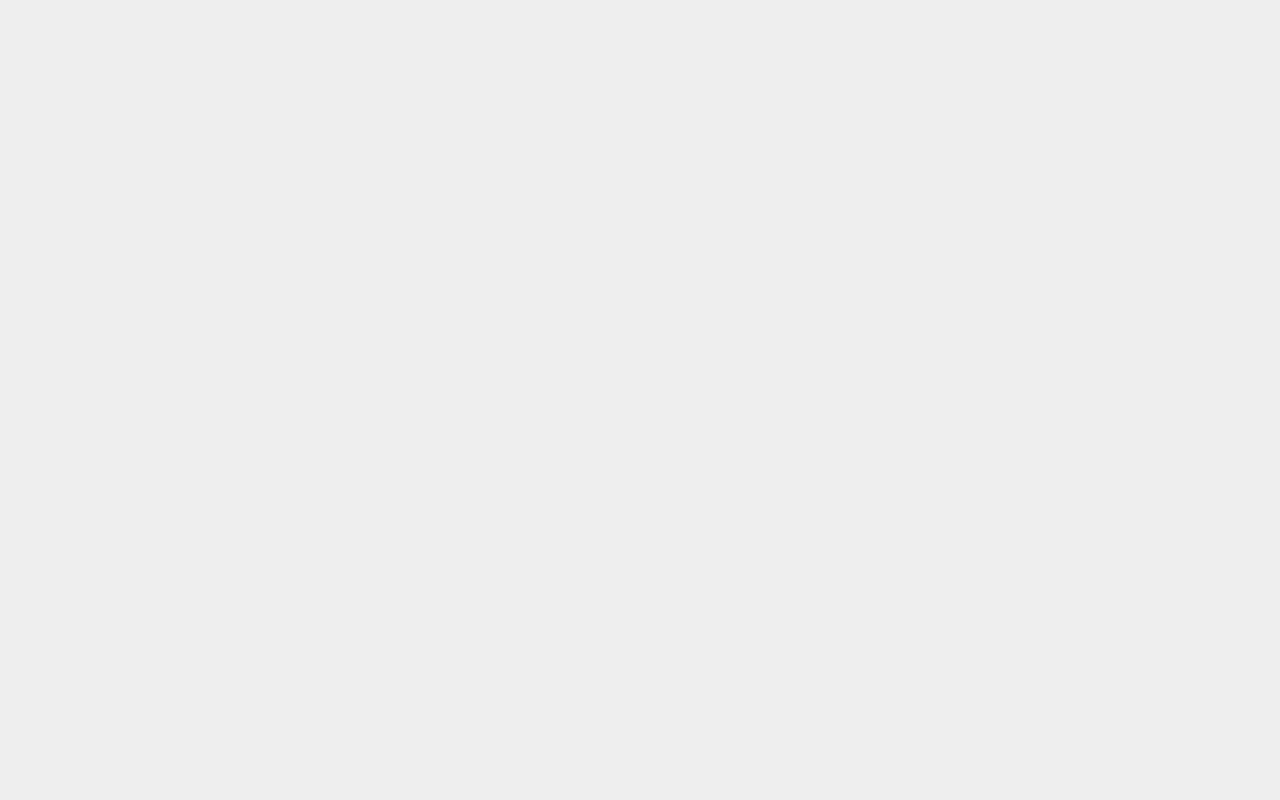
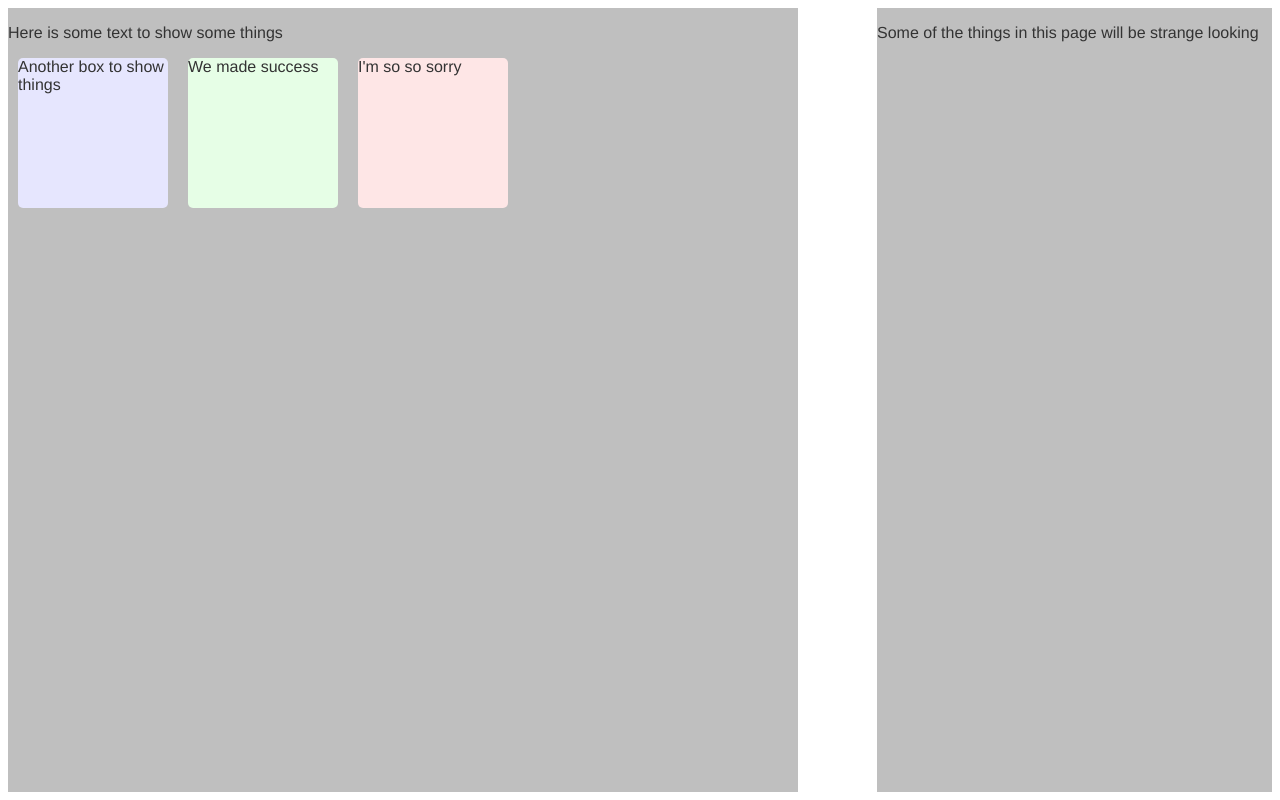
Before and after one commit to SerenadeX/LyokoSass, a website: page index.html in a window 1280 px wide. Drawn offline with Linux system fonts and the light colour scheme.

Commit message:
The base stuff

```diff
--- a/gulpfile.js
+++ b/gulpfile.js
@@ -4,7 +4,13 @@ var sass = require('gulp-sass');
 
 gulp.task('sass', function() {
   gulp.src('./sass/base.scss')
-  .pipe(sass())
+  .pipe(sass({
+    onError: function(error){
+      console.error(error.message);
+    },
+    outputStyle: 'nested'
+
+  }))
   .pipe(gulp.dest('./'));
 });
 
--- a/index.html
+++ b/index.html
@@ -1,10 +1,26 @@
 <html>
-  <head>
-    <link rel="stylesheet" href="base.css">
-  </head>
+<head>
+  <link rel="stylesheet" href="base.css">
+</head>
 
-  <body>
-
-  </body>
+<body>
+  <article role="main">
+    <p>Here is some text to show some things</p>
+    <div class="box-holder">
+      <div class="box">
+        <span>Another box to show things</span>
+      </div>
+      <div class="success">
+        <span>We made success</span>
+      </div>
+      <div class="error">
+        <span>I'm so so sorry</span>
+      </div>
+    </div>
+  </article>
+  <aside role="complimentary">
+    <p>Some of the things in this page will be strange looking</p>
+  </aside>
+</body>
 
 </html>
--- /dev/null
+++ b/sass/_mixins.scss
@@ -0,0 +1,13 @@
+// Mixins are functions that sass can run.
+
+@mixin border-radius($radius) {
+  -webkit-border-radius:  $radius;
+  -moz-border-radius:     $radius;
+  -ms-border-radius:      $radius;
+  border-radius:          $radius;
+}
+
+@mixin square($size) {
+  width: $size;
+  height: $size;
+}
--- /dev/null
+++ b/sass/_styles.scss
@@ -0,0 +1,42 @@
+body {
+  font: 100% $font-stack;
+  color: $font-color;
+}
+
+
+.box {
+  background: hsla(240, 95%, 95%, 1);
+  @include border-radius(5px);
+  @include square(150px);
+  margin: {
+    left: 10px;
+    right: 10px;
+    top: 0px;
+    bottom: 0px;
+  }
+  float: left;
+}
+
+.success {
+  @extend .box;
+  background: hsla(120, 95%, 95%, 1);
+}
+
+.error {
+  @extend .box;
+  background: hsla(0, 95%, 95%, 1);
+}
+
+
+article[role="main"] {
+  float: left;
+  width: 600px / 960px * 100%;
+  background: hsla(0, 0%, 75%, 1);
+  height: 100%;
+}
+
+aside[role="complimentary"] {
+  @extend article[role="main"];
+  float: right;
+  width: 300px / 960px * 100%;
+}
--- /dev/null
+++ b/sass/_variables.scss
@@ -0,0 +1,5 @@
+
+//Sass uses variable.  To denote a variable and use one put in a `$` in front of the variable name
+
+$font-stack: Avenir-Next, Helvetica, sans-serif;
+$font-color: #333;
--- a/sass/base.scss
+++ b/sass/base.scss
@@ -1,5 +1,5 @@
 // Base file.  From here we will import all the other files.
 
-body {
-  background: #eee;
-}
+@import 'mixins';
+@import 'variables';
+@import 'styles';
```
Also changed, not shown: README.md, base.css.
